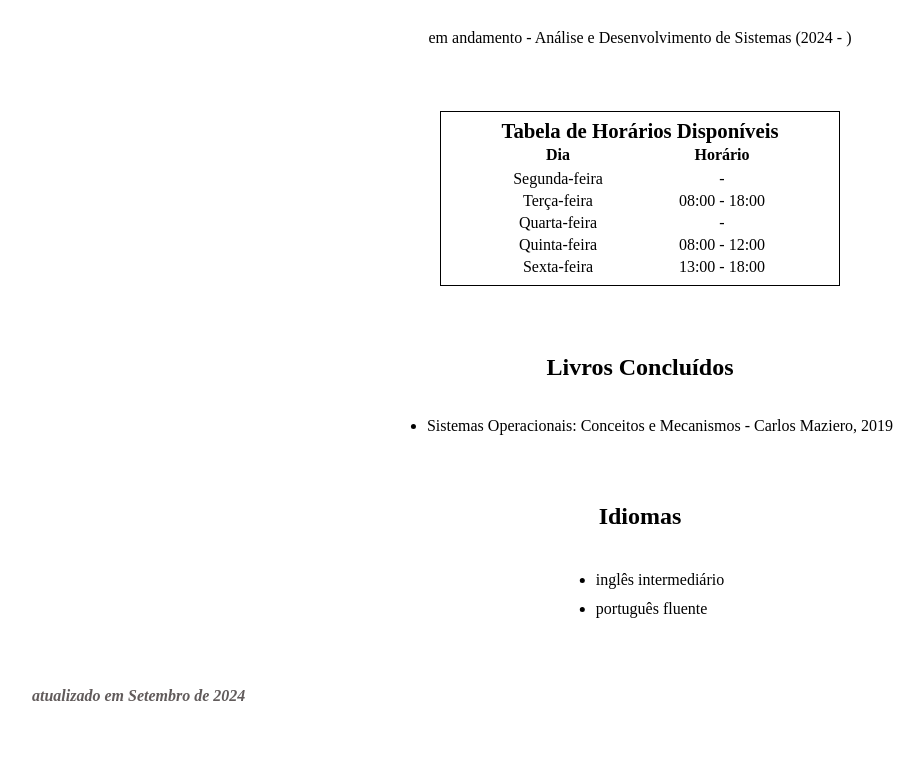
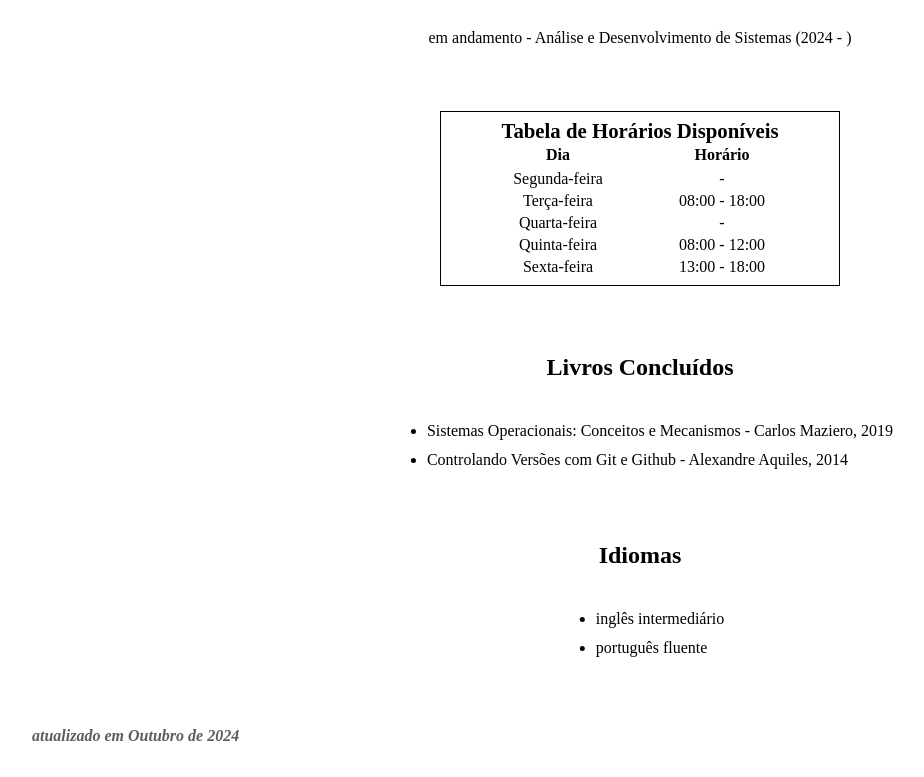
Before and after one commit to mrayronmatos001/systems-analysis-and-development, a plain HTML site: page visual-programming-and-web-authoring/cv.html in a window 1280 px wide. Shown: the part 1131-1908 px from the top of the page, without its empty margins (0-924 px from the left). Before the commit the page ends 1868 px from the top, so only its background shows below. Drawn offline with Linux system fonts and the light colour scheme; a script that the page names is missing.

Commit message:
adding new book about git and github in curriculum vitae

```diff
--- a/visual-programming-and-web-authoring/style.css
+++ b/visual-programming-and-web-authoring/cv-style.css
@@ -142,6 +142,10 @@ table caption {
 
 }
 
+#books li {
+    line-height: 1.8;
+}
+
 #books ul,
 #languages ul {
     display: inline-block;
--- a/visual-programming-and-web-authoring/cv.html
+++ b/visual-programming-and-web-authoring/cv.html
@@ -4,7 +4,7 @@
     <meta charset="UTF-8">
     <meta name="viewport" content="width=device-width, initial-scale=1.0">
     <meta http-equiv="X-UA-Compatible" content="ie=edge">
-    <link rel="stylesheet" href="style.css">
+    <link rel="stylesheet" href="cv-style.css">
     <script type="module" src="/script.js"></script>
     <title>Curriculum Vitae</title>
 </head>
@@ -113,6 +113,7 @@
             <h1>Livros Concluídos</h1>
             <ul>
                 <li>Sistemas Operacionais: Conceitos e Mecanismos - Carlos Maziero, 2019</li>
+                <li>Controlando Versões com Git e Github - Alexandre Aquiles, 2014</li>
             </ul>
         </article>
         <article id="languages">
@@ -124,7 +125,7 @@
         </article>
     </main>
     <footer>
-        <strong>atualizado em Setembro de 2024</strong>
+        <strong>atualizado em Outubro de 2024</strong>
     </footer>
 </body>
 </html>
```
